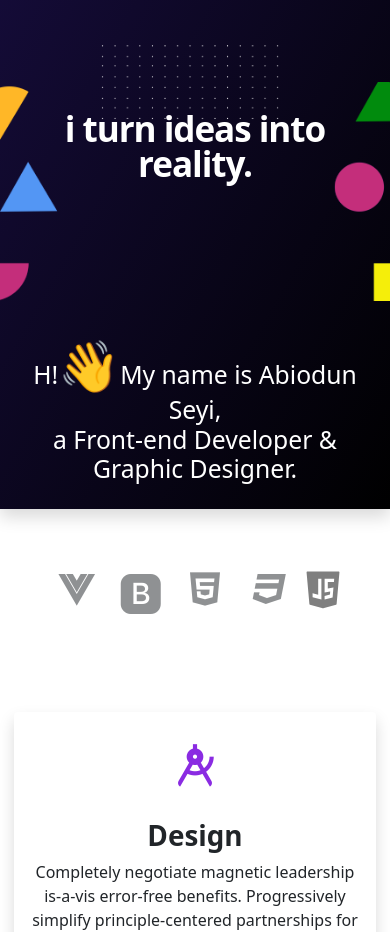
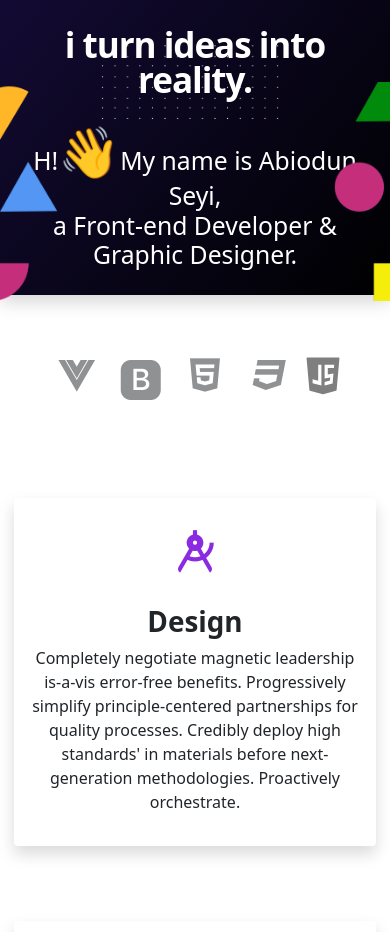
Before and after one commit to cypher04/PORTFOLIO, a website: page index.html in a window 390 px wide. Shown: the part 168-1100 px from the top of the page. Drawn offline with nearby package versions, Linux system fonts and the light colour scheme; a web font is replaced by a local one.

Commit message:
more customization

```diff
--- a/css/style.css
+++ b/css/style.css
@@ -383,13 +383,6 @@ section {
         }
         }
 
-@media only screen and (max-width: 960px){
-    .headerr h1 b strong{
-        padding-top: 10px;
-        font-size: 200vw;
-        }
-        }
-
 @media only screen and (max-width: 760px){
     .grid-container{
         grid-template-columns: 1fr;
@@ -469,7 +462,7 @@ section {
 
 @media only screen and (max-width: 600px){
            .headerr h1 b {
-            margin: 10px;
+            margin: 50px 50px;
             margin-top: 0px;
             padding-top: 10px;
             margin-bottom: 0px;
@@ -477,11 +470,6 @@ section {
         }
         }
 
-@media only screen and (max-width: 600px){
-    .headerr h1{
-        padding: 0px;
-    }
-    }
 
 @media only screen and (max-width: 960px){
     .pic2 {
@@ -584,10 +572,9 @@ section {
     margin: 50px 50px;
     margin-top: 0px;
     padding-top: 10px;
-    position: relative;
+    position: absolute;
     text-align: center;
     justify-content: center;
-    font-weight: bolder;
     box-sizing: border-box;
    }
 
```
Also changed, not shown: img/back.png.
